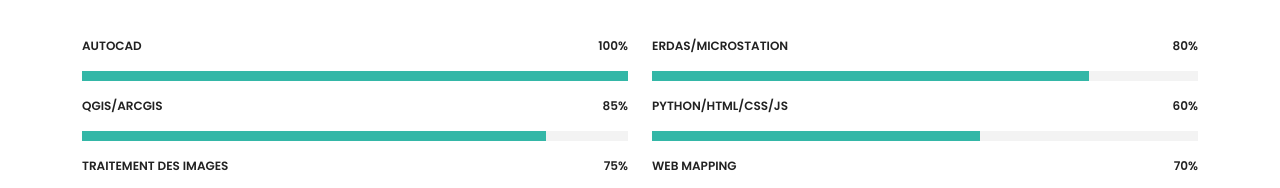
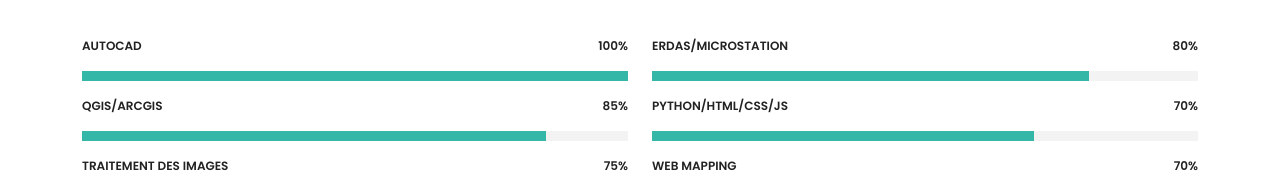
Before and after one commit to ZAINEB-AB/CV-ZAINEB, a plain HTML site: page about.html in a window 1280 px wide. Shown: the part 965-1153 px from the top of the page. Drawn offline with nearby package versions, Linux system fonts and the light colour scheme.

Commit message:
Update about.html

```diff
--- a/about.html
+++ b/about.html
@@ -160,9 +160,9 @@
 
 
             <div class="progress">
-              <span class="skill">Python/Html/CSS/JS <i class="val">60%</i></span>
+              <span class="skill">Python/Html/CSS/JS <i class="val">70%</i></span>
               <div class="progress-bar-wrap">
-                <div class="progress-bar" role="progressbar" aria-valuenow="60" aria-valuemin="0" aria-valuemax="100"></div>
+                <div class="progress-bar" role="progressbar" aria-valuenow="70" aria-valuemin="0" aria-valuemax="100"></div>
               </div>
             </div>
 
```
